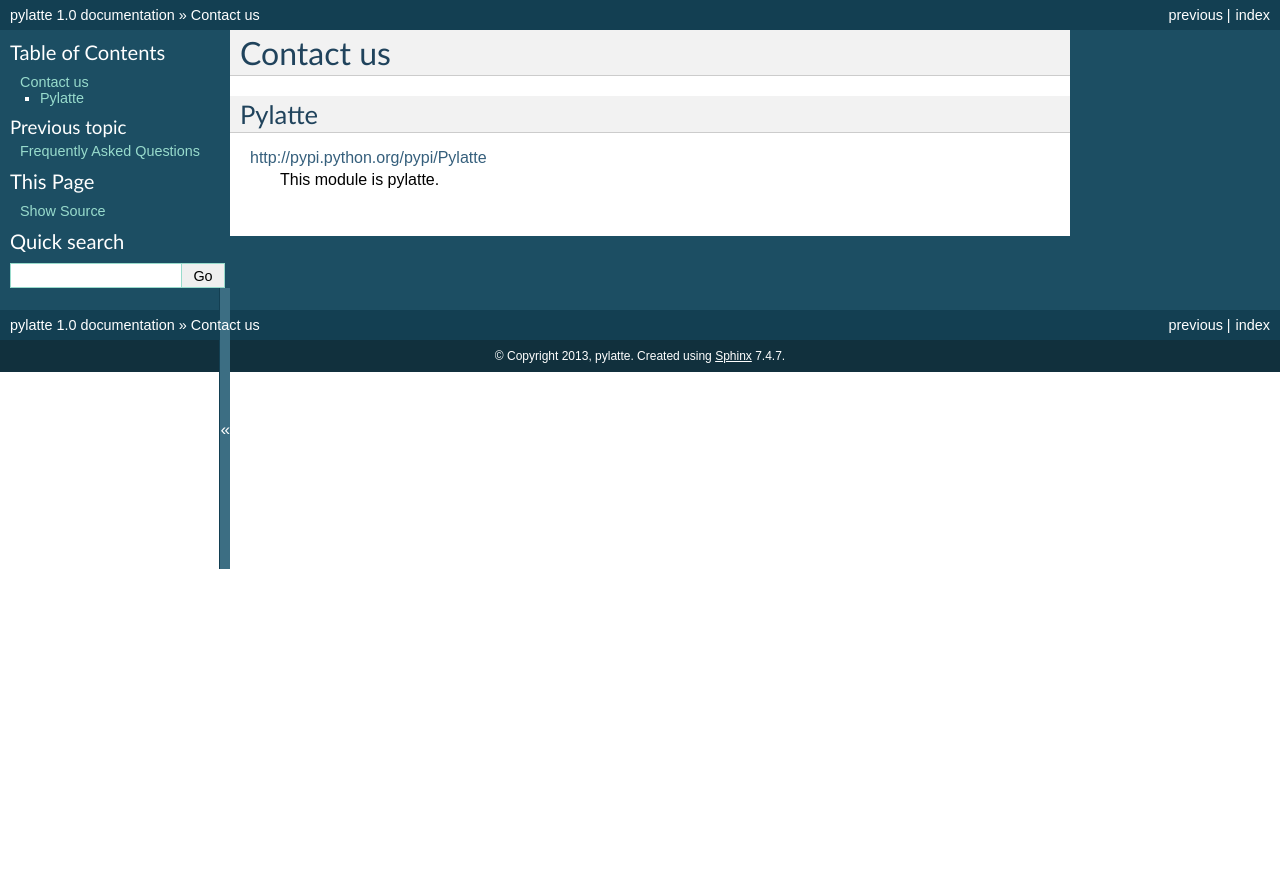
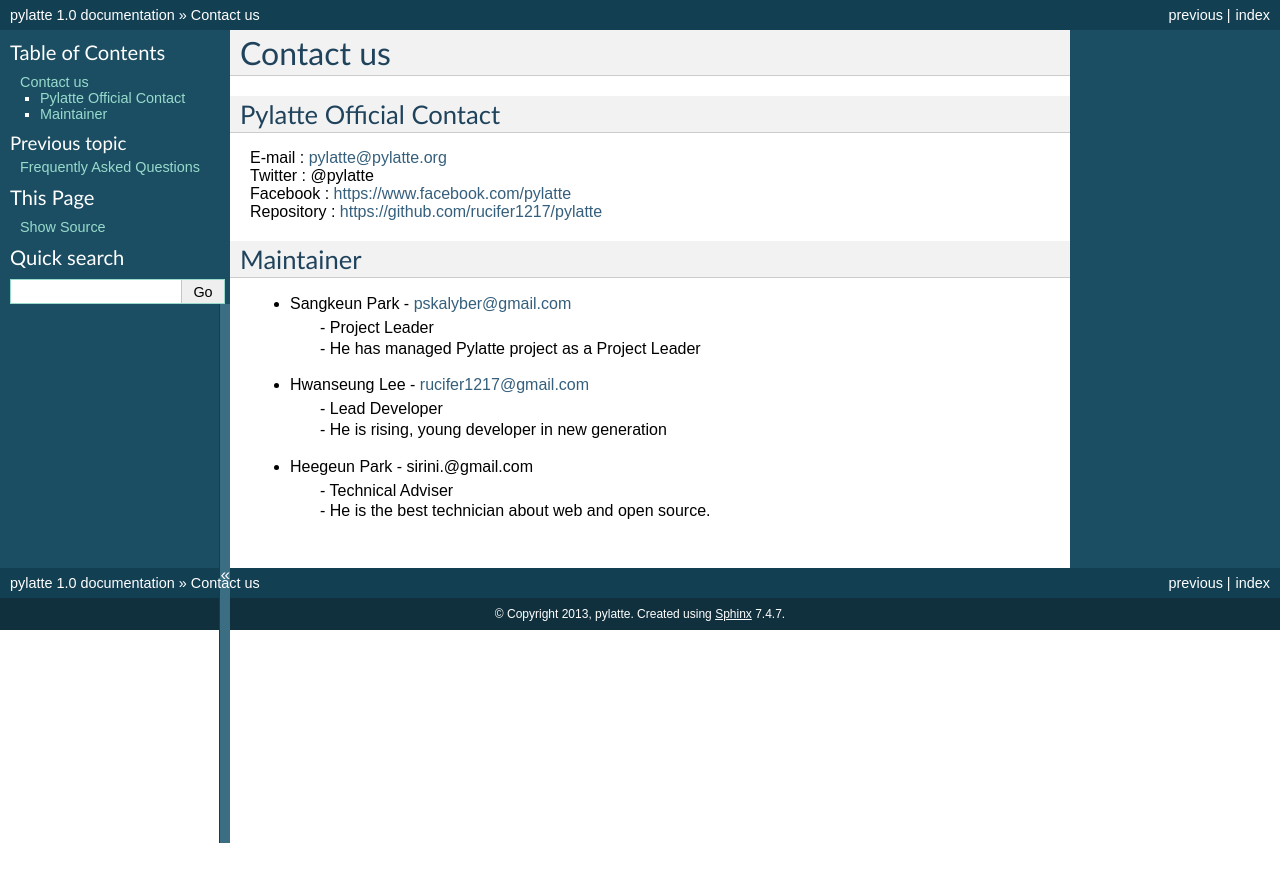
Before and after one commit to hwanseung/pylatte_sphinx_docu, a Sphinx documentation site: the page built from source/contact.rst, in a window 1280 px wide. Shown: the top 882 px of the page. Built offline with Sphinx 7.4.7, drawn with Linux system fonts in a browser that asks for light colours; formulas are drawn with MathJax 3; pages that are not in the unit, such as notebooks, are missing from menus.

Commit message:
add contact us page.

```diff
--- a/source/contact.rst
+++ b/source/contact.rst
@@ -2,7 +2,24 @@
 Contact us
 ============
 
-Pylatte
-========
-http://pypi.python.org/pypi/Pylatte
-	This module is pylatte.
+Pylatte Official Contact
+===========================
+
+| E-mail : pylatte@pylatte.org
+| Twitter : @pylatte
+| Facebook : https://www.facebook.com/pylatte
+| Repository : https://github.com/rucifer1217/pylatte
+
+Maintainer
+============
+* Sangkeun Park - pskalyber@gmail.com
+	| - Project Leader
+	| - He has managed Pylatte project as a Project Leader
+
+* Hwanseung Lee - rucifer1217@gmail.com
+	| - Lead Developer
+	| - He is rising, young developer in new generation
+
+* Heegeun Park - sirini.@gmail.com
+	| - Technical Adviser
+	| - He is the best technician about web and open source.
```
Also changed, not shown: 10 other files.
